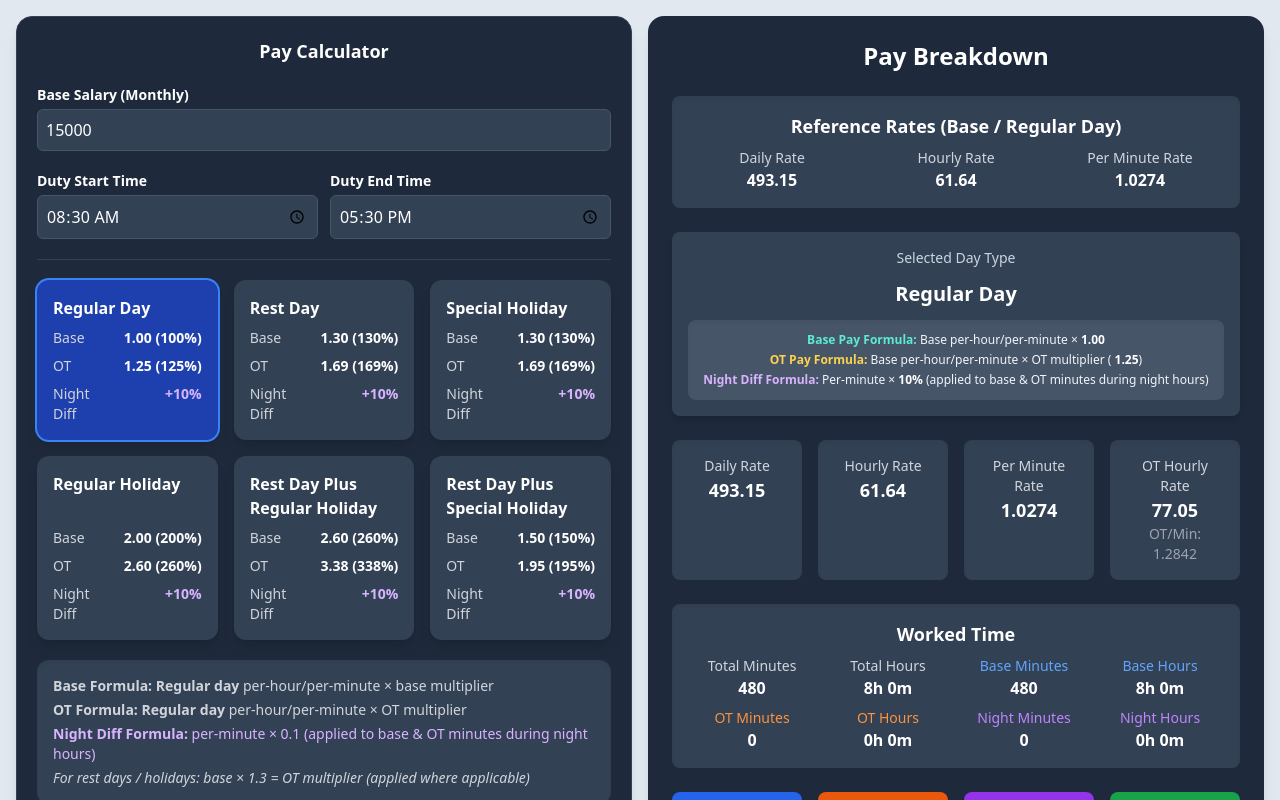
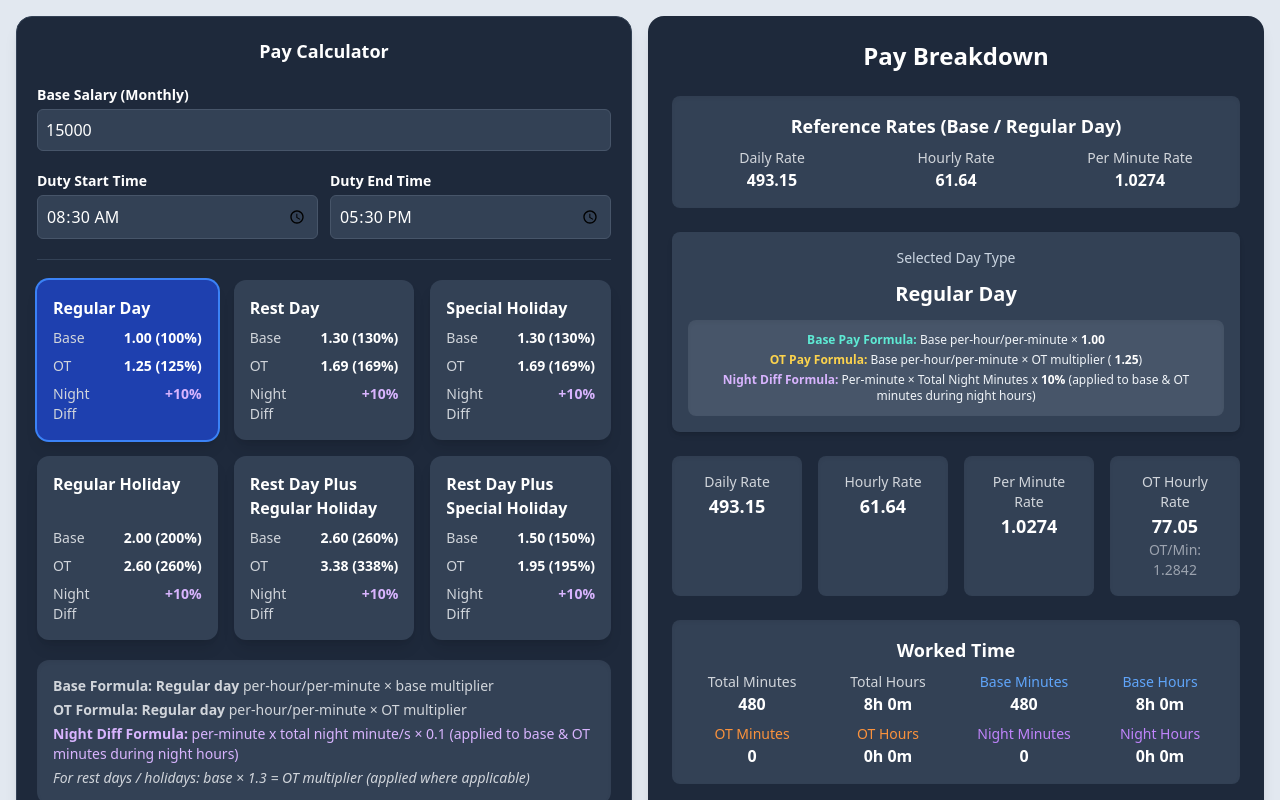
Before and after one commit to Kobs03/basic-payroll-calculator, a Vue app: page /#/ in a window 1280 px wide. Shown: the top 800 px of the page. Built offline with nearby package versions, Linux system fonts and the light colour scheme.

Commit message:
changes made: adjusted night diff formula

```diff
--- a/src/views/HomeView.vue
+++ b/src/views/HomeView.vue
@@ -59,7 +59,8 @@
         <div class="mt-4 p-4 bg-slate-700 rounded-xl text-gray-300 text-sm space-y-1 shadow-inner">
           <div><strong>Base Formula:</strong> <b>Regular day</b> per-hour/per-minute × base multiplier</div>
           <div><strong>OT Formula:</strong> <b>Regular day</b> per-hour/per-minute × OT multiplier</div>
-          <div class="text-purple-300"><strong>Night Diff Formula:</strong> per-minute × {{ NIGHT_DIFF }} (applied to
+          <div class="text-purple-300"><strong>Night Diff Formula:</strong> per-minute x total night minute/s × {{
+            NIGHT_DIFF }} (applied to
             base & OT minutes during night hours)</div>
           <div class="italic" v-if="BASE_MULTIPLIERS['restDay'] || BASE_MULTIPLIERS['holiday']">
             For rest days / holidays: base × 1.3 = OT multiplier (applied where applicable)
@@ -107,7 +108,7 @@
               <b class="text-white">{{ OVERTIME_MULTIPLIERS[dayType].toFixed(2) }}</b>)
             </div>
             <div>
-              <strong class="text-purple-300">Night Diff Formula:</strong> Per-minute ×
+              <strong class="text-purple-300">Night Diff Formula:</strong> Per-minute × Total Night Minutes x
               <b class="text-white">{{ (NIGHT_DIFF * 100).toFixed(0) }}%</b> (applied to base & OT minutes during night
               hours)
             </div>
```
